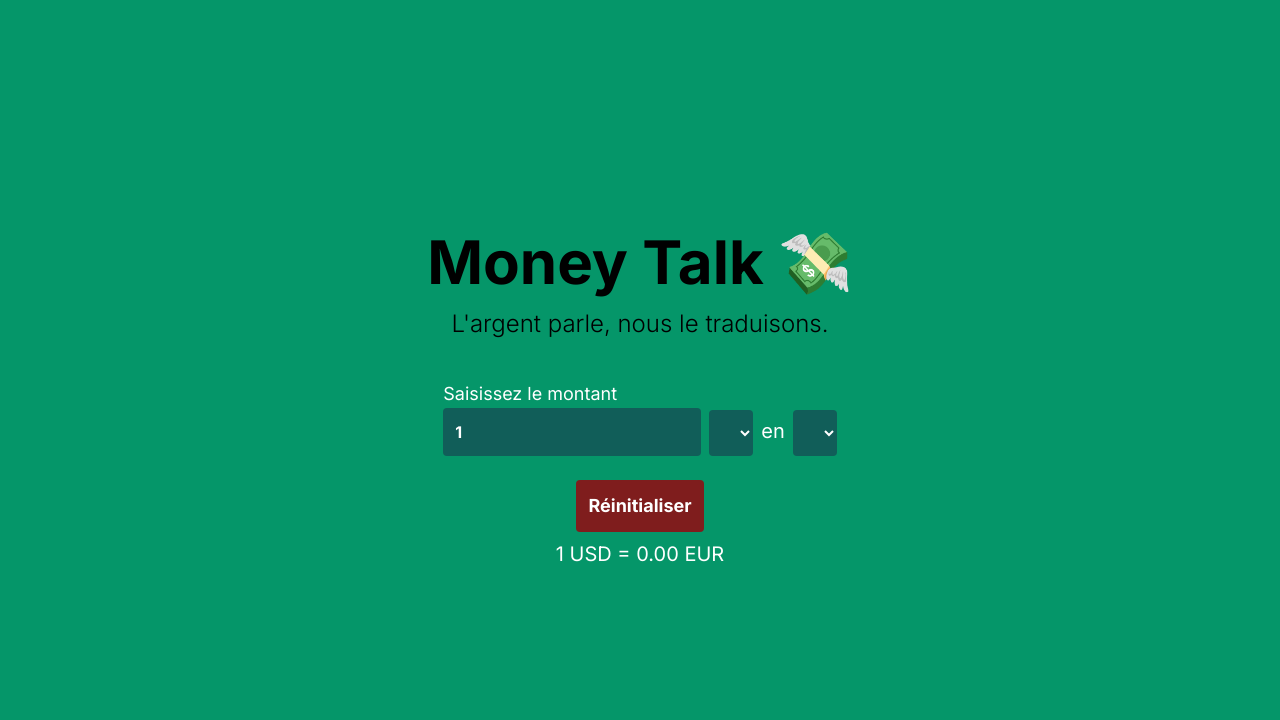
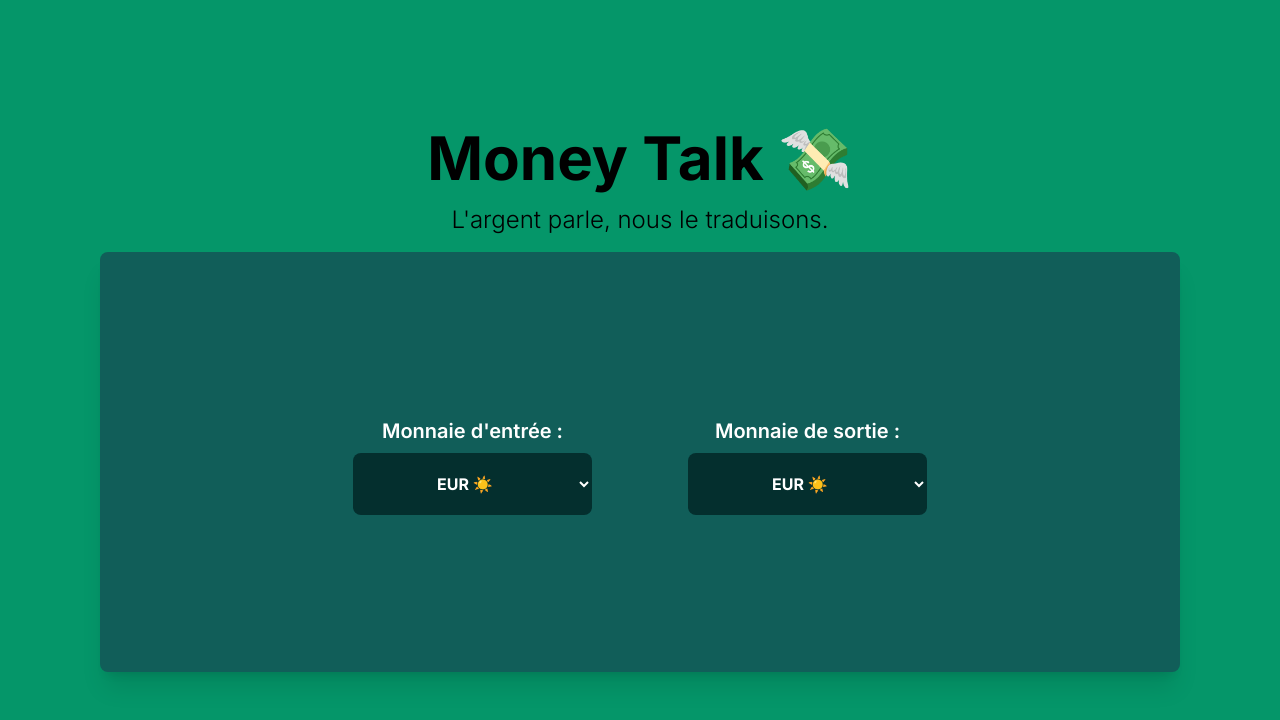
Before and after one commit to N95Ryan/Money-Talk, a Next.js app: page / in a window 1280 px wide. Shown: the top 720 px of the page. Built offline with nearby package versions, Linux system fonts and the light colour scheme; no server answers.

Commit message:
card dropdown added

```diff
--- a/package.json
+++ b/package.json
@@ -13,9 +13,13 @@
     "next": "^14.2.3",
     "react": "^18.3.1",
     "react-currency-flags": "^0.1.2",
-    "react-dom": "^18.3.1"
+    "react-dom": "^18.3.1",
+    "react-select": "^5.8.0",
+    "react-world-flags": "^1.6.0",
+    "styled-components": "^6.1.11"
   },
   "devDependencies": {
+    "@types/express": "^4.17.21",
     "@types/node": "^20",
     "@types/react": "^18",
     "@types/react-dom": "^18",
--- a/src/app/components/currencyConverter.tsx
+++ b/src/app/components/currencyConverter.tsx
@@ -1,6 +1,5 @@
 "use client";
-import React, { useState, useEffect } from "react";
-import CurrencyFlag from 'react-currency-flags';
+import { useState, useEffect } from "react";
 
 export default function CurrencyConverter() {
   const [amount, setAmount] = useState(1);
@@ -23,7 +22,7 @@ export default function CurrencyConverter() {
 
   return (
     <div className="flex flex-col items-center justify-center mt-10">
-      <p className="text-lg text-white self-start">Saisissez le montant</p>
+        <p className="text-lg text-white self-start">Saisissez le montant</p>
       <div className="mb-4 space-x-2">
         <input
           type="number"
@@ -31,18 +30,30 @@ export default function CurrencyConverter() {
           onChange={(e) => setAmount(Number(e.target.value))}
           className="p-3 border-teal-950 bg-teal-800 rounded text-white font-bold"
         />
+
         <select
           value={fromCurrency}
           onChange={(e) => setFromCurrency(e.target.value)}
           className="p-3 border-teal-950 bg-teal-800 rounded text-white font-bold"
-        ></select>
-
+        >
+          <option value="USD">USD</option>
+          <option value="EUR">EUR</option>
+          <option value="GBP">GBP</option>
+          <option value="JPY">JPY</option>
+          {/* Ajoutez plus de devises ici */}
+        </select>
         <span className="mx-4 text-white text-xl">en</span>
         <select
           value={toCurrency}
           onChange={(e) => setToCurrency(e.target.value)}
           className="p-3 border-teal-950 bg-teal-800 rounded text-white font-bold"
-        ></select>
+        >
+          <option value="USD">USD</option>
+          <option value="EUR">EUR</option>
+          <option value="GBP">GBP</option>
+          <option value="JPY">JPY</option>
+          {/* Ajoutez plus de devises ici */}
+        </select>
       </div>
       <div className="text-lg my-2">
         <button
--- /dev/null
+++ b/src/app/components/dropdown.tsx
@@ -0,0 +1,37 @@
+"use client";
+import React from "react";
+
+export default function Dropdown() {
+    const currencies = ["EUR ☀️", "USD ☀️", "CAD ☀️", "GBP ☀️", "JPY ☀️ "];
+
+    return (
+        <div className="h-[420px] w-[1080px] bg-teal-800 rounded-lg shadow-xl flex justify-center items-center space-x-24">
+            <div className="flex flex-col items-center justify-center">
+                <p className="text-xl text-white self-center font-semibold my-2">
+                    Monnaie d&apos;entrée :
+                </p>
+                <select className="bg-teal-950 px-[80px] py-[20px] text-white font-bold rounded-lg" defaultValue="50.00€">
+                    {currencies.map((currency) => (
+                        <option key={currency} value={currency}>
+                            {currency}
+                        </option>
+                    ))}
+                </select>
+            </div>
+
+            <div className="flex flex-col items-center justify-center">
+                <p className="text-xl text-white self-center font-semibold my-2">
+                    Monnaie de sortie :
+                </p>
+                <select className="bg-teal-950 px-[80px] py-[20px] text-white font-bold rounded-lg" defaultValue="50.00€">
+                    {currencies.map((currency) => (
+                        <option key={currency} value={currency}>
+                            {currency}
+                        </option>
+                    ))}
+                </select>
+            </div>
+
+        </div>
+    );
+}
--- a/src/app/lib/convert.tsx
+++ /dev/null
@@ -1,19 +0,0 @@
-import { Request, Response } from 'express';
-
-export default async function handler(req: Request, res: Response) {
-    const { from, to } = req.query;
-
-    try {
-      const response = await fetch(`https://api.exchangerate-api.com/v4/latest/${from}`);
-      const data = await response.json();
-      const rate = data.rates[to];
-
-      if (!rate) {
-        return res.status(400).json({ error: 'Conversion rate not found' });
-      }
-
-      res.status(200).json({ rate });
-    } catch (error) {
-      res.status(500).json({ error: 'Internal Server Error' });
-    }
-  }
--- a/src/app/page.tsx
+++ b/src/app/page.tsx
@@ -1,5 +1,5 @@
 import React from "react";
-import CurrencyConverter from "./components/currencyConverter";
+import Dropdown from "./components/dropdown";
 
 export default function Home() {
   return (
@@ -9,8 +9,9 @@ export default function Home() {
         <p className="text-2xl font-light">
           L&apos;argent parle, nous le traduisons.
         </p>
+        <Dropdown />
       </div>
-      <CurrencyConverter />
+
     </div>
   );
 }
```
Also changed, not shown: src/app/layout.tsx (line endings or trailing spaces), 2 other files (tests, documents, lock files or other folders).
